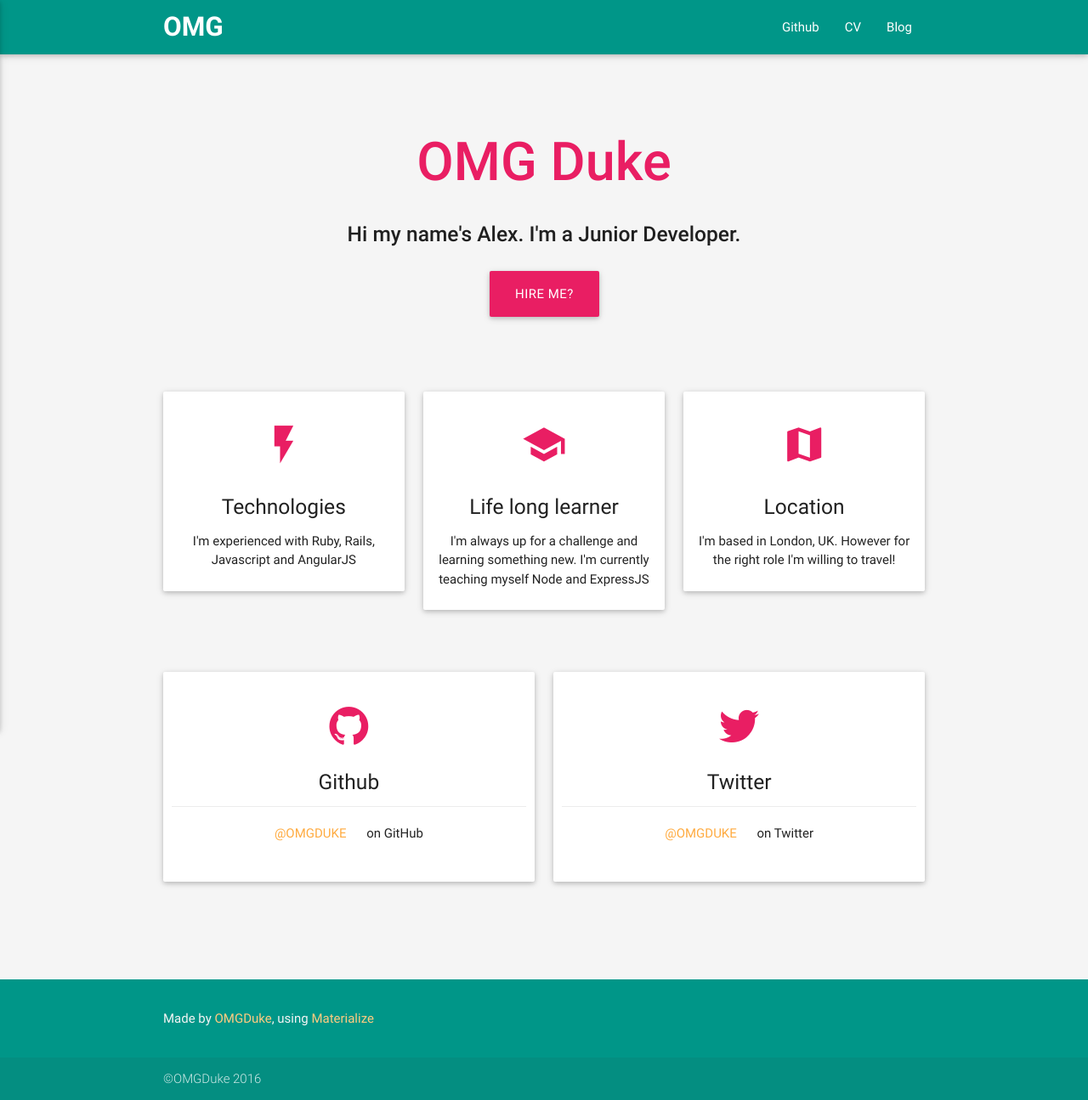
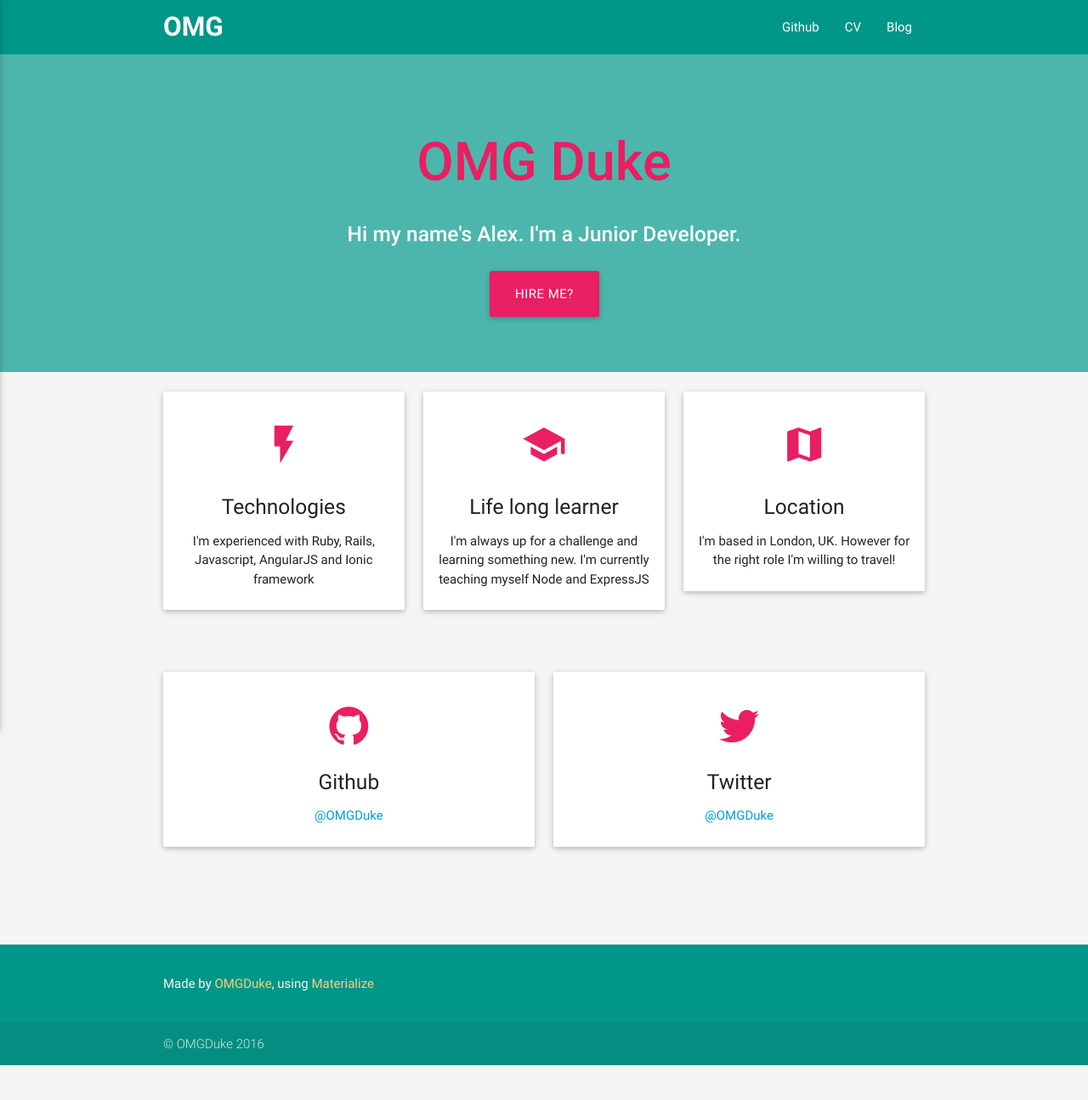
Before and after one commit to OMGDuke/omg-duke-material, a plain HTML site: page index.html in a window 1280 px wide. Shown: the whole page at 85% size. After the commit the page ends 1254 px from the top, so only its background shows below. Drawn offline with nearby package versions, Linux system fonts and the light colour scheme.

Commit message:
Updated styling

```diff
--- a/css/style.css
+++ b/css/style.css
@@ -11,11 +11,6 @@
 }
 .icon-block .material-icons {
 	font-size: inherit;
-}
-
-#index-banner {
-  background:url("../images/background.png") no-repeat 0% 0%;
-  background-size:cover;
 }
 
 .brand-logo {
--- a/index.html
+++ b/index.html
@@ -22,7 +22,7 @@
       </ul>
 
       <ul id="nav-mobile" class="side-nav">
-        <li><h4 class="black-text header center">Menu</h4></li>
+        <li><a class="btn disabled">Menu</a></li>
         <li><a href="http://www.github.com/omgduke">Github</a></li>
         <li><a href="http://www.github.com/omgduke/cv">CV</a></li>
         <li><a href="/blog">Blog</a></li>
@@ -30,12 +30,12 @@
       <a href="#" data-activates="nav-mobile" class="button-collapse"><i class="material-icons">menu</i></a>
     </div>
   </nav>
-  <div class="section no-pad-bot" id="index-banner">
+  <div class="section no-pad-bot teal lighten-2" id="index-banner">
     <div class="container">
       <br><br>
       <h1 class="header center pink-text">OMG Duke</h1>
       <div class="row center">
-        <h5 class="header col s12">Hi my name's Alex. I'm a Junior Developer.</h5>
+        <h5 class="header col s12 white-text">Hi my name's Alex. I'm a Junior Developer.</h5>
       </div>
       <div class="row center">
         <a href="http://www.github.com/omgduke/cv" id="hire-button" class="btn-large waves-effect waves-light pink">Hire Me?</a>
@@ -54,7 +54,7 @@
           <div class="icon-block card">
             <h2 class="center pink-text"><i class="material-icons">flash_on</i></h2>
             <h5 class="center">Technologies</h5>
-            <p class="center">I'm experienced with Ruby, Rails, Javascript and AngularJS</p>
+            <p class="center">I'm experienced with Ruby, Rails, Javascript, AngularJS and Ionic framework</p>
           </div>
         </div>
 
@@ -84,14 +84,14 @@
           <div class="icon-block card">
             <h2 class="center pink-text"> <i class="fa fa-github"></i></h2>
             <h5 class="center">Github</h5>
-            <p class="center card-action"><a href="http://www.github.com/omgduke">@OMGDuke</a> on GitHub</p>
+            <p class="center"><a href="http://www.github.com/omgduke">@OMGDuke</a></p>
           </div>
         </div>
         <div class="col s12 m6">
           <div class="icon-block card">
             <h2 class="center pink-text"> <i class="fa fa-twitter"></i></h2>
             <h5 class="center">Twitter</h5>
-            <p class="center card-action"><a href="http://www.twitter.com/omgduke">@OMGDuke</a> on Twitter</p>
+            <p class="center"><a href="http://www.twitter.com/omgduke">@OMGDuke</a></p>
           </div>
         </div>
       </div>
@@ -109,7 +109,7 @@
     </div>
     <div class="footer-copyright">
       <div class="container">
-        ©OMGDuke 2016
+        © OMGDuke 2016
       </div>
     </div>
   </footer>
```
Also changed, not shown: images/header.png (added), 1 other file.
